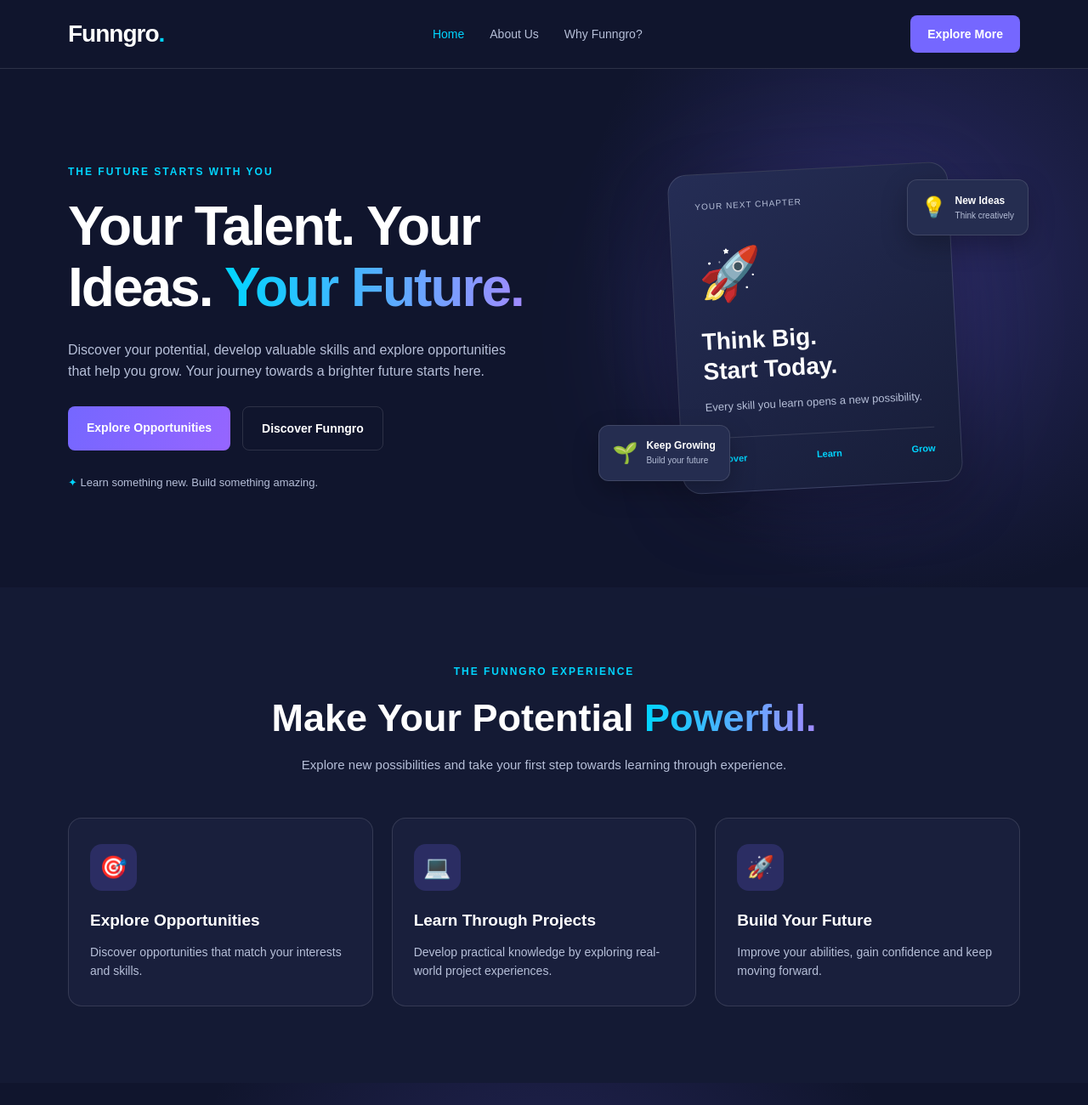
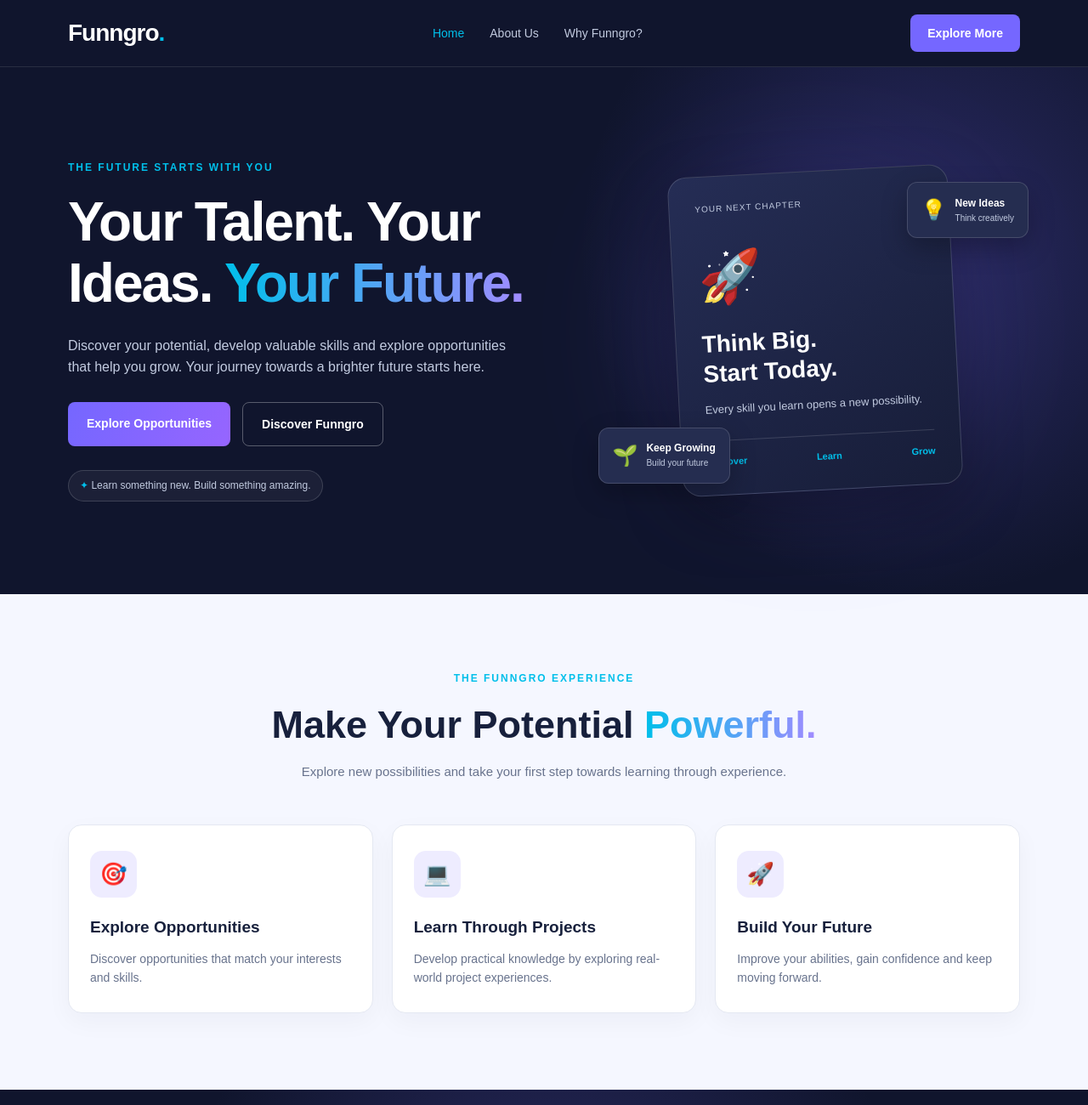
Before and after one commit to krushnagaikwad6633-bit/funngro-website-revamp, a plain HTML site: page index.html in a window 1280 px wide. Shown: the top 1300 px of the page at 85% size. Drawn offline with Linux system fonts and the light colour scheme.

Commit message:
Revamp Funngro website styles for new design
Revamp styles for the Funngro website with a premium light and dark design. Updated color variables, backgrounds, and hover effects for improved aesthetics and accessibility.

```diff
--- a/style.css
+++ b/style.css
@@ -1,15 +1,19 @@
 
-/* FUNNGRO WEBSITE - MAIN STYLESHEET */
+/* =================================
+   FUNNGRO WEBSITE REVAMP
+   PREMIUM LIGHT + DARK DESIGN
+================================= */
 
 :root {
-  --bg: #10152d;
-  --panel: #191f3c;
-  --panel2: #252d50;
+  --dark: #10152d;
+  --dark-light: #191f3c;
   --purple: #7567ff;
-  --blue: #00d5ff;
+  --blue: #00bfeA;
+  --light: #f5f7ff;
   --white: #ffffff;
-  --muted: #b6bfd8;
-  --border: rgba(255,255,255,.12);
+  --text: #17203c;
+  --muted: #68738d;
+  --border: #e4e8f2;
 }
 
 * {
@@ -24,8 +28,8 @@ html {
 
 body {
   font-family: Arial, Helvetica, sans-serif;
-  background: var(--bg);
-  color: var(--white);
+  background: var(--light);
+  color: var(--text);
   line-height: 1.6;
   overflow-x: hidden;
 }
@@ -44,14 +48,14 @@ a {
 /* HEADER */
 
 .header {
-  background: #10152d;
-  border-bottom: 1px solid var(--border);
+  background: var(--dark);
+  border-bottom: 1px solid rgba(255,255,255,.1);
   position: relative;
   z-index: 10;
 }
 
 .nav-container {
-  min-height: 80px;
+  min-height: 78px;
   display: flex;
   justify-content: space-between;
   align-items: center;
@@ -59,6 +63,7 @@ a {
 }
 
 .logo {
+  color: var(--white);
   font-size: 28px;
   font-weight: 800;
   letter-spacing: -1px;
@@ -70,12 +75,12 @@ a {
 
 .navigation {
   display: flex;
+  align-items: center;
   gap: 30px;
-  align-items: center;
 }
 
 .navigation a {
-  color: var(--muted);
+  color: #c2cbe0;
   font-size: 14px;
   transition: .3s;
 }
@@ -87,28 +92,31 @@ a {
 
 .nav-button {
   background: var(--purple);
+  color: var(--white);
   padding: 11px 20px;
   border-radius: 8px;
+  font-size: 14px;
   font-weight: bold;
-  font-size: 14px;
   transition: .3s;
 }
 
 .nav-button:hover {
   background: #9187ff;
+  transform: translateY(-2px);
 }
 
 /* HERO */
 
 .hero {
-  padding: 95px 0;
+  padding: 100px 0;
+  color: var(--white);
   background:
     radial-gradient(
       circle at 85% 35%,
-      rgba(117,103,255,.22),
+      rgba(117,103,255,.25),
       transparent 35%
     ),
-    var(--bg);
+    var(--dark);
 }
 
 .hero-container {
@@ -127,6 +135,7 @@ a {
 }
 
 .hero-content h1 {
+  color: var(--white);
   font-size: clamp(40px, 5vw, 65px);
   line-height: 1.13;
   letter-spacing: -2px;
@@ -134,7 +143,6 @@ a {
 
 .hero-content h1 span,
 .section-heading h2 span {
-  color: var(--blue);
   background: linear-gradient(90deg, var(--blue), #a18bff);
   background-clip: text;
   -webkit-background-clip: text;
@@ -142,7 +150,7 @@ a {
 }
 
 .hero-description {
-  color: var(--muted);
+  color: #c2cbe0;
   max-width: 520px;
   margin: 24px 0;
   font-size: 16px;
@@ -167,7 +175,7 @@ a {
 
 .primary-button {
   background: linear-gradient(110deg, var(--purple), #9665ff);
-  color: white;
+  color: var(--white);
 }
 
 .primary-button:hover {
@@ -176,7 +184,8 @@ a {
 }
 
 .outline-button {
-  border: 1px solid var(--border);
+  color: var(--white);
+  border: 1px solid rgba(255,255,255,.3);
 }
 
 .outline-button:hover {
@@ -185,9 +194,14 @@ a {
 }
 
 .hero-note {
+  display: inline-block;
   margin-top: 28px;
-  color: var(--muted);
-  font-size: 13px;
+  padding: 8px 13px;
+  border-radius: 30px;
+  border: 1px solid rgba(255,255,255,.15);
+  color: #c2cbe0;
+  font-size: 12px;
+  background: rgba(255,255,255,.05);
 }
 
 .hero-note span {
@@ -220,7 +234,7 @@ a {
   width: 330px;
   padding: 30px;
   border-radius: 22px;
-  border: 1px solid var(--border);
+  border: 1px solid rgba(255,255,255,.15);
   background: linear-gradient(145deg, #252d55, #171d38);
   box-shadow: 0 25px 70px rgba(0,0,0,.3);
   transform: rotate(-3deg);
@@ -235,7 +249,7 @@ a {
 
 .visual-label {
   font-size: 10px;
-  color: var(--muted);
+  color: #c2cbe0;
   letter-spacing: 1px;
 }
 
@@ -252,18 +266,19 @@ a {
 }
 
 .main-visual-card h2 {
+  color: var(--white);
   font-size: 28px;
   line-height: 1.25;
 }
 
 .main-visual-card p {
-  color: var(--muted);
+  color: #c2cbe0;
   font-size: 13px;
   margin: 15px 0 25px;
 }
 
 .visual-bottom {
-  border-top: 1px solid var(--border);
+  border-top: 1px solid rgba(255,255,255,.15);
   padding-top: 16px;
   color: var(--blue);
   font-size: 11px;
@@ -277,8 +292,9 @@ a {
   align-items: center;
   gap: 10px;
   padding: 13px 16px;
-  background: var(--panel2);
-  border: 1px solid var(--border);
+  background: #252d50;
+  color: var(--white);
+  border: 1px solid rgba(255,255,255,.15);
   border-radius: 12px;
   box-shadow: 0 12px 30px rgba(0,0,0,.25);
 }
@@ -298,7 +314,7 @@ a {
 
 .floating-card small {
   font-size: 10px;
-  color: var(--muted);
+  color: #c2cbe0;
 }
 
 .floating-one {
@@ -311,14 +327,14 @@ a {
   left: -15px;
 }
 
-/* FEATURES */
+/* LIGHT SECTIONS */
 
 .section-padding {
   padding: 90px 0;
 }
 
 .features {
-  background: #141a34;
+  background: var(--light);
 }
 
 .section-heading {
@@ -328,13 +344,10 @@ a {
 }
 
 .section-heading h2 {
+  color: var(--text);
   font-size: clamp(32px, 4vw, 45px);
   line-height: 1.2;
   margin-bottom: 16px;
-}
-
-.section-heading h2 span {
-  display: inline;
 }
 
 .section-heading > p:last-child {
@@ -350,16 +363,24 @@ a {
 
 .feature-card {
   padding: 30px 25px;
-  background: var(--panel);
+  background: var(--white);
   border: 1px solid var(--border);
   border-radius: 16px;
+  box-shadow: 0 10px 30px rgba(23,32,60,.04);
   transition: .3s;
+  opacity: 0;
+  transform: translateY(20px);
+}
+
+.feature-card.visible {
+  opacity: 1;
+  transform: translateY(0);
 }
 
 .feature-card:hover {
   transform: translateY(-7px);
-  border-color: var(--blue);
-  background: var(--panel2);
+  border-color: var(--purple);
+  box-shadow: 0 15px 35px rgba(23,32,60,.09);
 }
 
 .feature-icon {
@@ -368,12 +389,13 @@ a {
   display: grid;
   place-items: center;
   border-radius: 14px;
-  background: rgba(117,103,255,.2);
+  background: #eeecff;
   font-size: 26px;
   margin-bottom: 20px;
 }
 
 .feature-card h3 {
+  color: var(--text);
   font-size: 19px;
   margin-bottom: 10px;
 }
@@ -388,9 +410,10 @@ a {
 .cta-section {
   padding: 85px 0;
   text-align: center;
+  color: var(--white);
   background:
-    radial-gradient(circle at center, rgba(117,103,255,.2), transparent 65%),
-    var(--bg);
+    radial-gradient(circle at center, rgba(117,103,255,.25), transparent 65%),
+    var(--dark);
 }
 
 .cta-content {
@@ -398,13 +421,14 @@ a {
 }
 
 .cta-content h2 {
+  color: var(--white);
   font-size: clamp(32px, 4vw, 46px);
   line-height: 1.2;
   margin-bottom: 18px;
 }
 
 .cta-content > p:not(.eyebrow) {
-  color: var(--muted);
+  color: #c2cbe0;
   margin-bottom: 28px;
 }
 
@@ -413,7 +437,8 @@ a {
 .footer {
   padding: 35px 0;
   background: #0b1023;
-  border-top: 1px solid var(--border);
+  color: var(--white);
+  border-top: 1px solid rgba(255,255,255,.1);
 }
 
 .footer-content {
@@ -425,7 +450,7 @@ a {
 }
 
 .footer-content p {
-  color: var(--muted);
+  color: #c2cbe0;
   font-size: 13px;
 }
 
@@ -433,6 +458,25 @@ a {
   color: #8791ad;
   font-size: 11px;
   margin-top: 10px;
+}
+
+/* ACCESSIBILITY */
+
+a:focus-visible {
+  outline: 3px solid var(--blue);
+  outline-offset: 4px;
+}
+
+/* REDUCED MOTION */
+
+@media (prefers-reduced-motion: reduce) {
+  *,
+  *::before,
+  *::after {
+    scroll-behavior: auto !important;
+    transition-duration: .01ms !important;
+    animation-duration: .01ms !important;
+  }
 }
 
 /* RESPONSIVE */
@@ -542,11 +586,4 @@ a {
   .cta-section {
     padding: 65px 0;
   }
-}
-
-/* KEYBOARD ACCESSIBILITY */
-
-a:focus-visible {
-  outline: 2px solid var(--blue);
-  outline-offset: 4px;
-}
+  }
```
